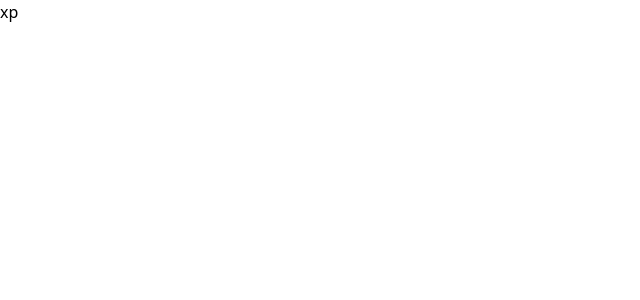
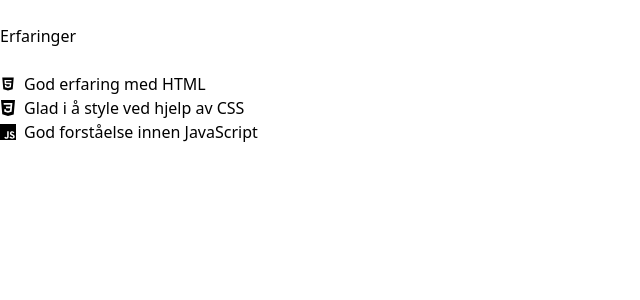
Before and after one commit to Andreastak86/portfolio_23, a Next.js app: page /xp in a window 1280 px wide. Shown: the top 300 px of the page, without its empty margins (0-640 px from the left). Built offline with nearby package versions, Linux system fonts and the light colour scheme.

Commit message:
adding content on pages

```diff
--- a/pages/index.js
+++ b/pages/index.js
@@ -57,6 +57,11 @@ export default function Home() {
                             den beste personen å ha med på laget!
                         </p>
                     </div>
+                    <ul className='pt-6 '>
+                        <li>+ 1 år med forntend development</li>
+                        <li>+ 15 år med salgserfaring</li>
+                        <li>+ 30 år med datainteresse</li>
+                    </ul>
                 </section>
             </main>
         </>
--- a/pages/xp.js
+++ b/pages/xp.js
@@ -1,5 +1,28 @@
 import React from "react";
+import { AiFillHtml5 } from "react-icons/ai";
+import { SiCss3 } from "react-icons/si";
+import { SiJavascript } from "react-icons/si";
 
 export default function Xp() {
-    return <div>xp</div>;
+    return (
+        <>
+            <div>
+                <h1 className='my-6'>Erfaringer</h1>
+                <div className='flex flex-col'>
+                    <div className='flex flex-row items-center gap-2 '>
+                        <AiFillHtml5 />
+                        <p>God erfaring med HTML</p>
+                    </div>
+                    <div className='flex flex-row items-center gap-2 '>
+                        <SiCss3 />
+                        <p>Glad i å style ved hjelp av CSS</p>
+                    </div>
+                    <div className='flex flex-row items-center gap-2 '>
+                        <SiJavascript />
+                        <p>God forståelse innen JavaScript</p>
+                    </div>
+                </div>
+            </div>
+        </>
+    );
 }
```
